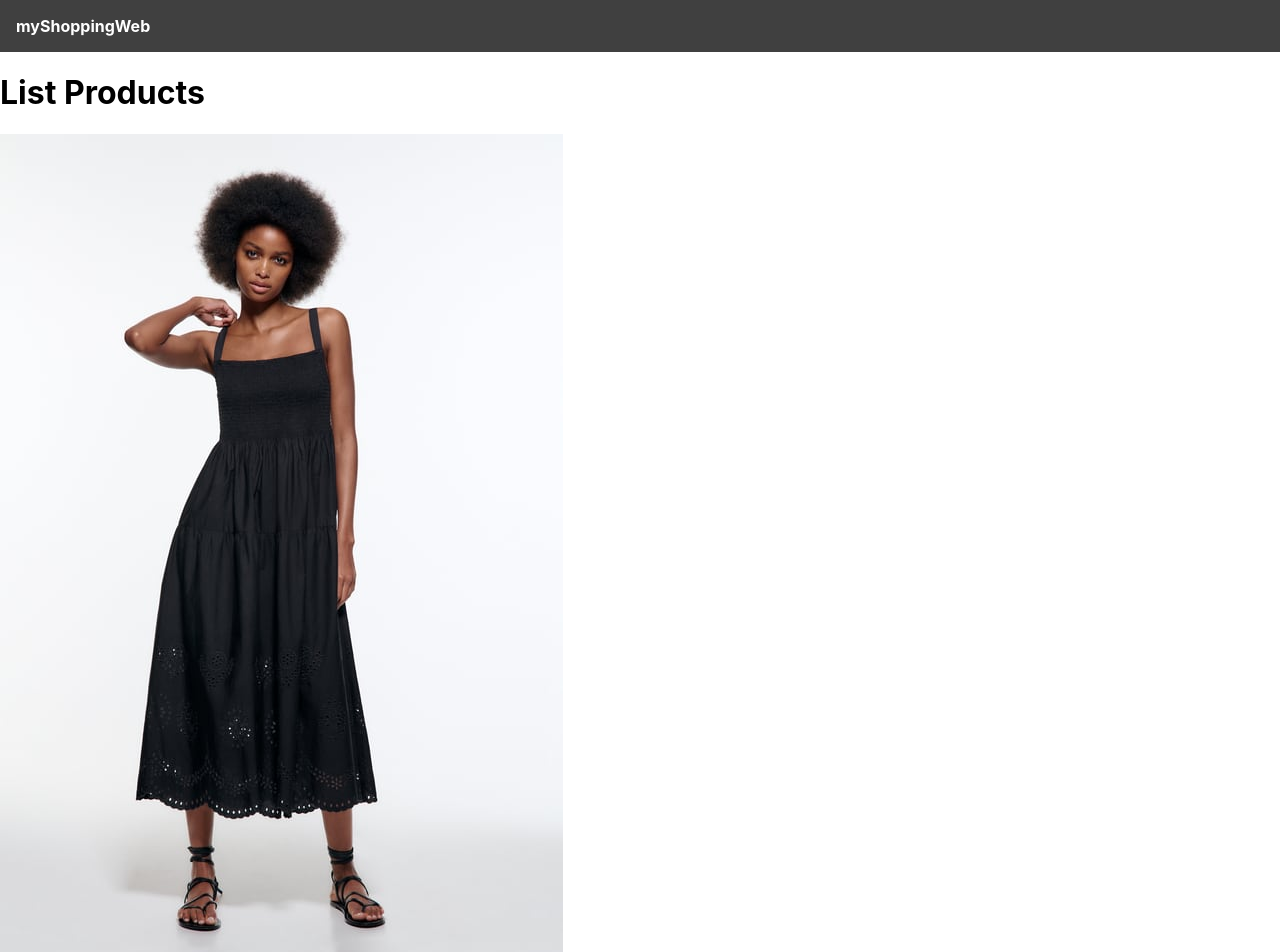
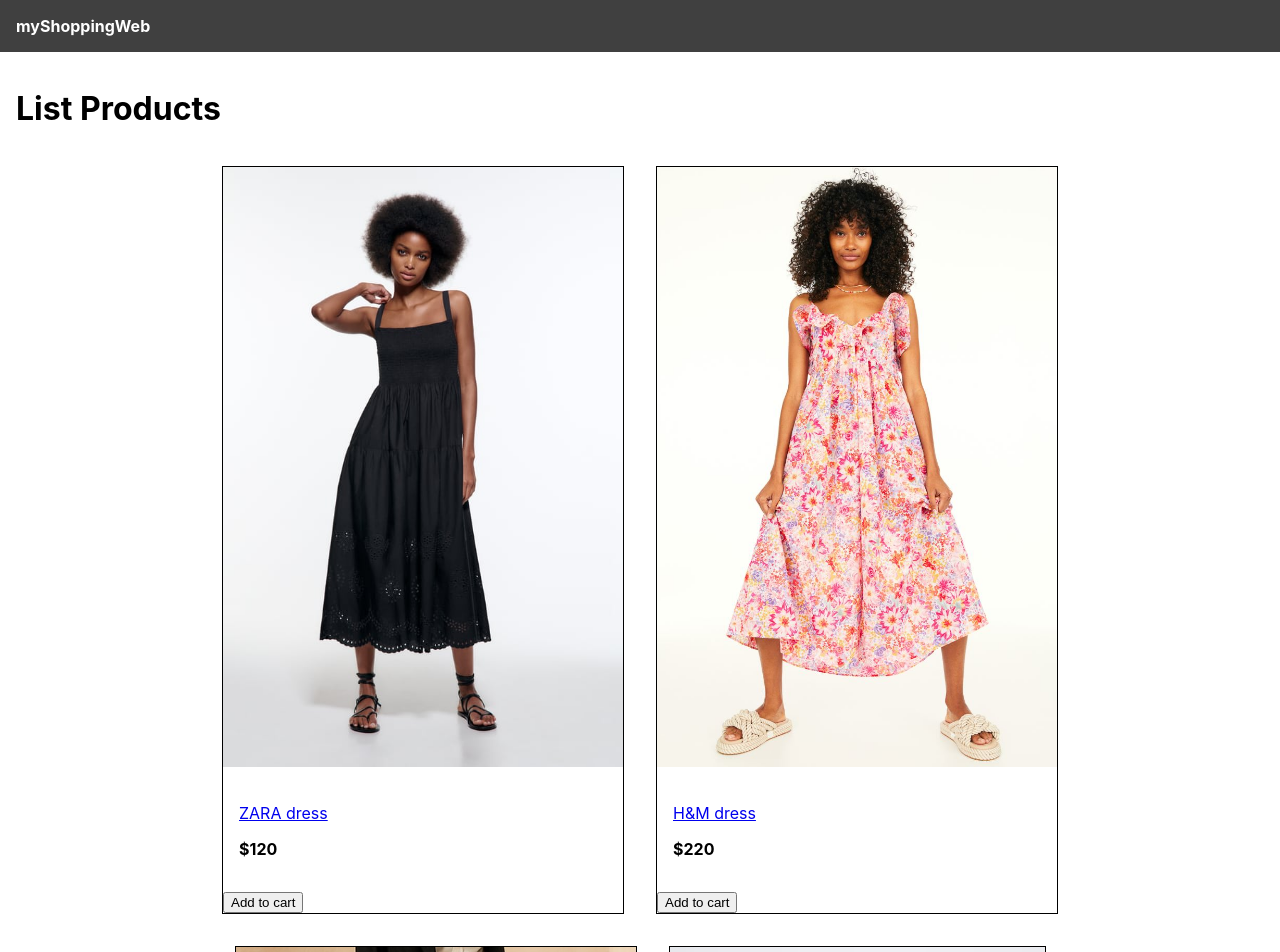
Before and after one commit to hermineavagyan/myShoppingWeb, a React (Create React App) app in the folder frontend/: page / in a window 1280 px wide. Shown: the top 952 px of the page. Built offline with nearby package versions, Linux system fonts and the light colour scheme.

Commit message:
products list basic styling

```diff
--- a/frontend/src/App.js
+++ b/frontend/src/App.js
@@ -10,12 +10,24 @@ function App() {
       </header>
       <main>
         <h1> List Products</h1>
+
+        <div className="products">
+          {data.products.map((product) => (
+            <div className="product" key={product.slug}>
+              <a href={`/product/${product.slug}`}>
+                <img src={product.image} alt={product.name} />
+              </a>
+              <div className="product_info">
+                <a href={`/product/${product.slug}`}>
+                  <p>{product.name}</p>
+                </a>
+
+                <p><strong>${product.price}</strong></p></div>
+              <button>Add to cart</button>
+            </div>
+          ))}
+        </div>
       </main>
-      {data.products.map(product => (<div>
-        <img src={product.image} alt={product.name} />
-        <p>{product.name}</p>
-        <p>{product.price}</p>
-      </div>))}
     </div>
   );
 }
--- a/frontend/src/index.css
+++ b/frontend/src/index.css
@@ -16,3 +16,22 @@ header a {
   font-weight: bold;
   text-decoration: none;
 }
+main {
+  padding: 1rem;
+}
+.products {
+  display: flex;
+  flex-wrap: wrap;
+  justify-content: center;
+}
+.product {
+  border: 1px black solid;
+  margin: 1rem;
+}
+.product img {
+  width: 100%;
+  max-width: 400px;
+}
+.product_info {
+  padding: 1rem;
+}
```
